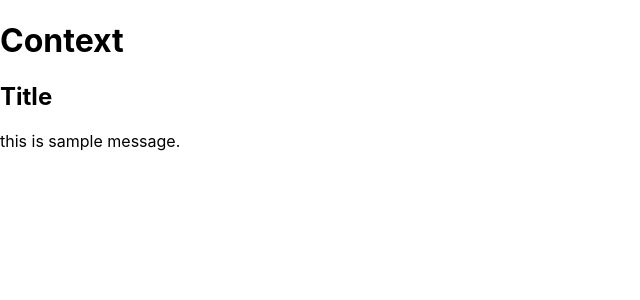
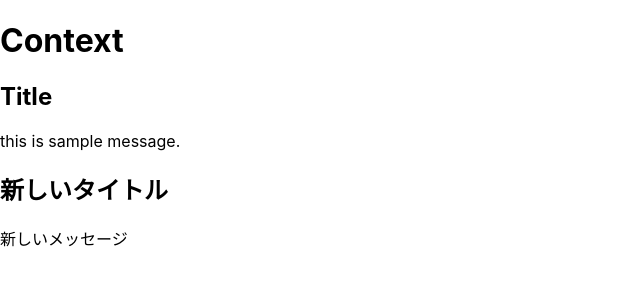
Before and after one commit to koharakouki/review-react, a React (Create React App) app: page / in a window 1280 px wide. Shown: the top 300 px of the page, without its empty margins (0-640 px from the left). Built offline with nearby package versions, Linux system fonts and the light colour scheme.

Commit message:
provider

```diff
--- a/src/App.js
+++ b/src/App.js
@@ -7,12 +7,18 @@ let data = {title: 'Title', message: 'this is sample message.'};
 const SampleContext = React.createContext(data);
 
 class App extends Component {
+  newdata = { title: '新しいタイトル', message: "新しいメッセージ" };
+
   render(){
     return(
       <div>
         <h1>Context</h1>
         <Title />
         <Message />
+        <SampleContext.Provider value={this.newdata}>
+          <Title />
+          <Message />
+        </SampleContext.Provider>
       </div>
     );
   }
```
